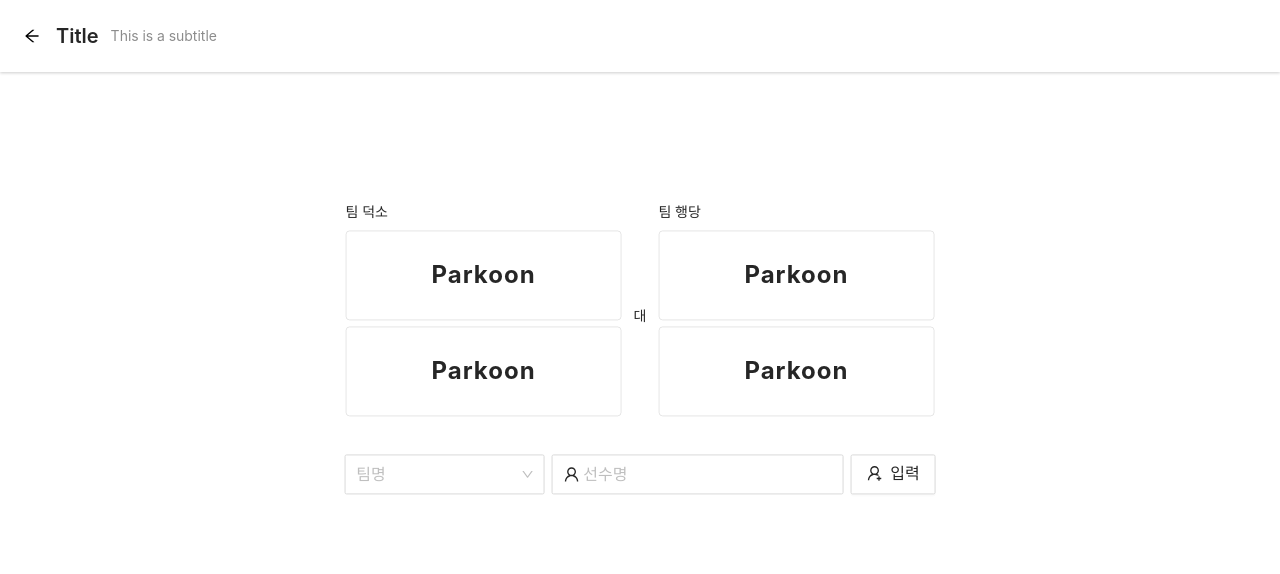
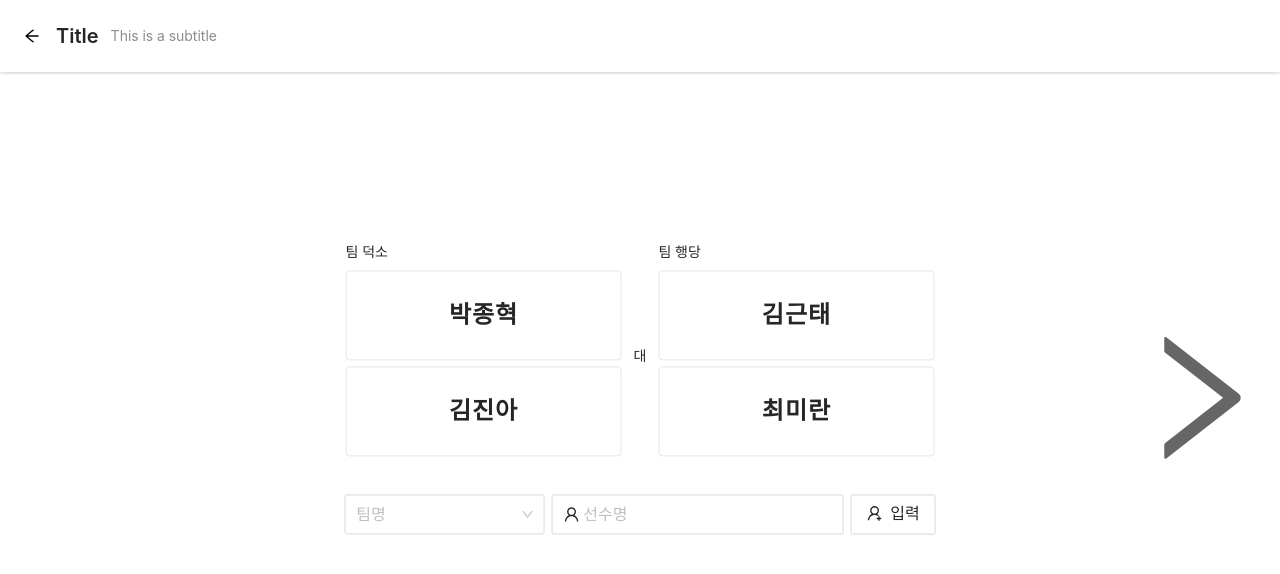
Before and after one commit to parkoon/tns-scoreboard, a React (Create React App) app: page / in a window 1280 px wide. Shown: the top 574 px of the page. Built offline with nearby package versions, Linux system fonts and the light colour scheme.

Commit message:
update home page to real data

```diff
--- a/src/components/atoms/Center.tsx
+++ b/src/components/atoms/Center.tsx
@@ -3,7 +3,7 @@ import styled from 'styled-components';
 
 const Center = styled.div`
     position: absolute;
-    top: 45%;
+    top: 50%;
     left: 50%;
     transform: translate(-50%, -50%);
 `;
--- /dev/null
+++ b/src/components/atoms/MovingArrow.tsx
@@ -0,0 +1,40 @@
+import React from 'react';
+import { RightOutlined } from '@ant-design/icons';
+import styled, { keyframes } from 'styled-components';
+
+const moveRight = keyframes`
+    0% {
+        right: 10px
+    }
+    50% {
+        right: -20px
+    }
+    100% {
+        right: 10px
+    }
+`;
+
+const StyledArrowWrapper = styled.div`
+    position: absolute;
+    top: 50%;
+    right: 10px;
+    transform: translateY(-50%);
+    font-size: 9rem;
+    opacity: 0.7;
+    cursor: pointer;
+
+    animation: ${moveRight} 1s infinite linear alternate;
+`;
+
+type MovingArrowTypes = {
+    onClick: () => void;
+};
+function MovingArrow({ onClick }: MovingArrowTypes) {
+    return (
+        <StyledArrowWrapper onClick={onClick}>
+            <RightOutlined />
+        </StyledArrowWrapper>
+    );
+}
+
+export default MovingArrow;
--- a/src/components/atoms/Player.tsx
+++ b/src/components/atoms/Player.tsx
@@ -34,9 +34,11 @@ const StyledPlayerWrapper = styled.div`
     /* background-color: tomato; */
     /* color: #fff; */
 `;
-
-function Player() {
-    return <StyledPlayerWrapper>Parkoon</StyledPlayerWrapper>;
+type PlayerTypes = {
+    name: string;
+};
+function Player({ name }: PlayerTypes) {
+    return <StyledPlayerWrapper>{name}</StyledPlayerWrapper>;
 }
 
 export default Player;
--- a/src/components/molecules/PlayerField.tsx
+++ b/src/components/molecules/PlayerField.tsx
@@ -18,14 +18,16 @@ const StyledFieldTitle = styled.h3`
 
 type PlayeFieldType = {
     teamTitle: string;
+    members: string[];
 };
-function PlayerField({ teamTitle }: PlayeFieldType) {
+function PlayerField({ teamTitle, members = [] }: PlayeFieldType) {
     return (
         <StyledPlayerFieldWrapper>
             <StyledFieldTitle>{teamTitle}</StyledFieldTitle>
             <StyledPlayerContainer>
-                <Player />
-                <Player />
+                {members.map((member, idx) => (
+                    <Player key={idx} name={member} />
+                ))}
             </StyledPlayerContainer>
         </StyledPlayerFieldWrapper>
     );
--- a/src/components/pages/HomePage.tsx
+++ b/src/components/pages/HomePage.tsx
@@ -1,5 +1,7 @@
 import React, { useContext } from 'react';
 import { PageHeader } from 'antd';
+import { useHistory } from 'react-router-dom';
+
 import PlayerInputField from '../molecules/PlayerInputField';
 import styled from 'styled-components';
 import PlayerField from '../molecules/PlayerField';
@@ -7,6 +9,7 @@ import Center from '../atoms/Center';
 import { GlobalContext } from '../../context/GlobalContext';
 import { setMember } from '../actions';
 import { Member } from '../../interface/team';
+import MovingArrow from '../atoms/MovingArrow';
 
 const StyledPlayerFieldWrapper = styled.div`
     display: flex;
@@ -22,10 +25,17 @@ const StyledInputFieldWrapper = styled.div`
 `;
 
 function HomePage() {
-    const { dispatch } = useContext(GlobalContext);
+    const history = useHistory();
+    const { dispatch, state } = useContext(GlobalContext);
+    const { teamA, teamB } = state;
 
+    console.log(state);
     const handleSubmit = (member: Member) => {
         dispatch(setMember(member));
+    };
+
+    const handleArrowClick = () => {
+        history.push('/board');
     };
 
     return (
@@ -40,14 +50,16 @@ function HomePage() {
 
             <Center>
                 <StyledPlayerFieldWrapper>
-                    <PlayerField teamTitle="팀 덕소" />
+                    <PlayerField members={teamA.members} teamTitle="팀 덕소" />
                     대
-                    <PlayerField teamTitle="팀 행당" />
+                    <PlayerField members={teamB.members} teamTitle="팀 행당" />
                 </StyledPlayerFieldWrapper>
                 <StyledInputFieldWrapper>
                     <PlayerInputField onSubmit={handleSubmit} />
                 </StyledInputFieldWrapper>
             </Center>
+
+            <MovingArrow onClick={handleArrowClick} />
         </>
     );
 }
--- a/src/index.tsx
+++ b/src/index.tsx
@@ -3,7 +3,6 @@ import ReactDOM from 'react-dom';
 import { BrowserRouter as Router } from 'react-router-dom';
 import './index.css';
 import 'antd/dist/antd.css'; // or 'antd/dist/antd.less'
-
 import App from './App';
 import GlobalProvider from './context/GlobalContext';
 
```
